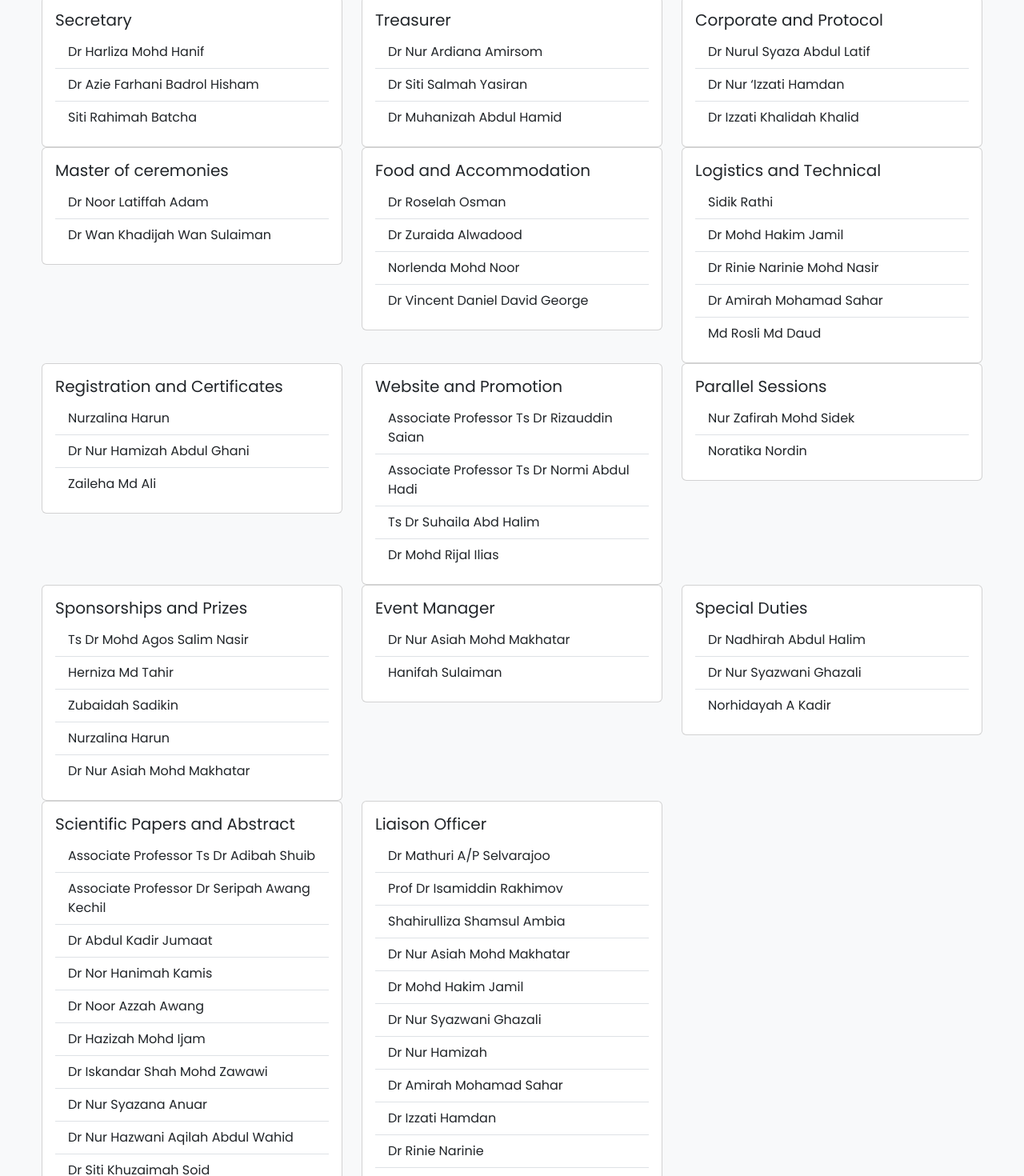
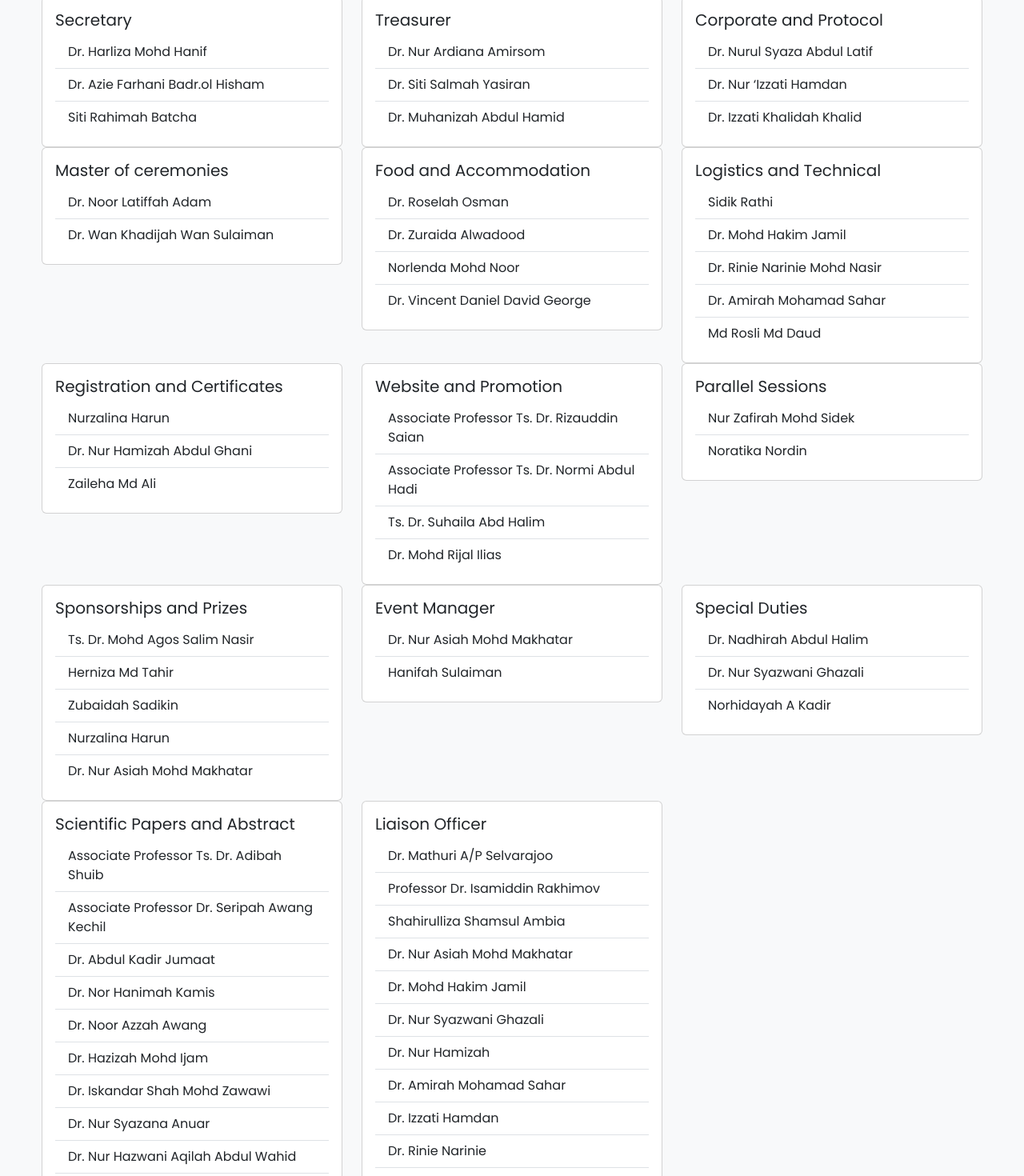
Before and after one commit to uicms2024/uicms2024.github.io, an Angular app: page /committee in a window 1280 px wide. Shown: the part 420-1890 px from the top of the page at 80% size. Built offline with nearby package versions, Linux system fonts and the light colour scheme.

Commit message:
Update Dr to Dr. and Ts to Ts.

```diff
--- a/src/app/committee/committee.component.html
+++ b/src/app/committee/committee.component.html
@@ -9,7 +9,7 @@
           <h5 class="card-title">Patron</h5>
           <ul class="list-group list-group-flush">
             <li class="list-group-item">
-              Professor Datuk Dr Shahrin bin Sahib &#64; Sahibuddin – Vice
+              Professor Datuk Dr. Shahrin bin Sahib &#64; Sahibuddin – Vice
               Chancellor UiTM
             </li>
           </ul>
@@ -18,7 +18,7 @@
             <h5 class="card-title">Vice Patron</h5>
             <ul class="list-group list-group-flush">
               <li class="list-group-item">
-                Professor Ts Dr Haryani Haron – Assistant Vice Chancellor KPPIM UiTM
+                Professor Ts. Dr. Haryani Haron – Assistant Vice Chancellor KPPIM UiTM
               </li>
             </ul>
           </div>
@@ -32,7 +32,7 @@
           <h5 class="card-title">Advisor</h5>
           <ul class="list-group list-group-flush">
             <li class="list-group-item">
-              Associate Professor Ts Dr Ahmad Zia Ul-Saufie Mohamad Japeri – Head of
+              Associate Professor Ts. Dr. Ahmad Zia Ul-Saufie Mohamad Japeri – Head of
               Study Center of Mathematical Sciences
             </li>
           </ul>
@@ -46,13 +46,13 @@
         <div class="card-body">
           <h5 class="card-title">Chairperson</h5>
           <ul class="list-group list-group-flush">
-            <li class="list-group-item">Associate Professor Dr Shaharuddin Cik Soh</li>
+            <li class="list-group-item">Associate Professor Dr. Shaharuddin Cik Soh</li>
           </ul>
         </div>
         <div class="card-body">
             <h5 class="card-title">Deputy Chairperson</h5>
             <ul class="list-group list-group-flush">
-              <li class="list-group-item">Dr Sumarni Abu Bakar</li>
+              <li class="list-group-item">Dr. Sumarni Abu Bakar</li>
             </ul>
           </div>
       </div>
@@ -64,8 +64,8 @@
         <div class="card-body">
           <h5 class="card-title">Secretary</h5>
           <ul class="list-group list-group-flush">
-            <li class="list-group-item">Dr Harliza Mohd Hanif</li>
-            <li class="list-group-item">Dr Azie Farhani Badrol Hisham</li>
+            <li class="list-group-item">Dr. Harliza Mohd Hanif</li>
+            <li class="list-group-item">Dr. Azie Farhani Badr.ol Hisham</li>
             <li class="list-group-item">Siti Rahimah Batcha</li>
           </ul>
         </div>
@@ -78,9 +78,9 @@
         <div class="card-body">
           <h5 class="card-title">Treasurer</h5>
           <ul class="list-group list-group-flush">
-            <li class="list-group-item">Dr Nur Ardiana Amirsom</li>
-            <li class="list-group-item">Dr Siti Salmah Yasiran</li>
-            <li class="list-group-item">Dr Muhanizah Abdul Hamid</li>
+            <li class="list-group-item">Dr. Nur Ardiana Amirsom</li>
+            <li class="list-group-item">Dr. Siti Salmah Yasiran</li>
+            <li class="list-group-item">Dr. Muhanizah Abdul Hamid</li>
           </ul>
         </div>
       </div>
@@ -92,9 +92,9 @@
         <div class="card-body">
           <h5 class="card-title">Corporate and Protocol</h5>
           <ul class="list-group list-group-flush">
-            <li class="list-group-item">Dr Nurul Syaza Abdul Latif</li>
-            <li class="list-group-item">Dr Nur ‘Izzati Hamdan</li>
-            <li class="list-group-item">Dr Izzati Khalidah Khalid</li>
+            <li class="list-group-item">Dr. Nurul Syaza Abdul Latif</li>
+            <li class="list-group-item">Dr. Nur ‘Izzati Hamdan</li>
+            <li class="list-group-item">Dr. Izzati Khalidah Khalid</li>
           </ul>
         </div>
       </div>
@@ -106,8 +106,8 @@
         <div class="card-body">
           <h5 class="card-title">Master of ceremonies</h5>
           <ul class="list-group list-group-flush">
-            <li class="list-group-item">Dr Noor Latiffah Adam</li>
-            <li class="list-group-item">Dr Wan Khadijah Wan Sulaiman</li>
+            <li class="list-group-item">Dr. Noor Latiffah Adam</li>
+            <li class="list-group-item">Dr. Wan Khadijah Wan Sulaiman</li>
           </ul>
         </div>
       </div>
@@ -119,10 +119,10 @@
         <div class="card-body">
           <h5 class="card-title">Food and Accommodation</h5>
           <ul class="list-group list-group-flush">
-            <li class="list-group-item">Dr Roselah Osman</li>
-            <li class="list-group-item">Dr Zuraida Alwadood</li>
+            <li class="list-group-item">Dr. Roselah Osman</li>
+            <li class="list-group-item">Dr. Zuraida Alwadood</li>
             <li class="list-group-item">Norlenda Mohd Noor</li>
-            <li class="list-group-item">Dr Vincent Daniel David George</li>
+            <li class="list-group-item">Dr. Vincent Daniel David George</li>
           </ul>
         </div>
       </div>
@@ -135,9 +135,9 @@
           <h5 class="card-title">Logistics and Technical</h5>
           <ul class="list-group list-group-flush">
             <li class="list-group-item">Sidik Rathi</li>
-            <li class="list-group-item">Dr Mohd Hakim Jamil</li>
-            <li class="list-group-item">Dr Rinie Narinie Mohd Nasir</li>
-            <li class="list-group-item">Dr Amirah Mohamad Sahar</li>
+            <li class="list-group-item">Dr. Mohd Hakim Jamil</li>
+            <li class="list-group-item">Dr. Rinie Narinie Mohd Nasir</li>
+            <li class="list-group-item">Dr. Amirah Mohamad Sahar</li>
             <li class="list-group-item">Md Rosli Md Daud</li>
           </ul>
         </div>
@@ -151,7 +151,7 @@
           <h5 class="card-title">Registration and Certificates</h5>
           <ul class="list-group list-group-flush">
             <li class="list-group-item">Nurzalina Harun</li>
-            <li class="list-group-item">Dr Nur Hamizah Abdul Ghani</li>
+            <li class="list-group-item">Dr. Nur Hamizah Abdul Ghani</li>
             <li class="list-group-item">Zaileha Md Ali</li>
           </ul>
         </div>
@@ -164,10 +164,10 @@
         <div class="card-body">
           <h5 class="card-title">Website and Promotion</h5>
           <ul class="list-group list-group-flush">
-            <li class="list-group-item">Associate Professor Ts Dr Rizauddin Saian</li>
-            <li class="list-group-item">Associate Professor Ts Dr Normi Abdul Hadi</li>
-            <li class="list-group-item">Ts Dr Suhaila Abd Halim</li>
-            <li class="list-group-item">Dr Mohd Rijal Ilias</li>
+            <li class="list-group-item">Associate Professor Ts. Dr. Rizauddin Saian</li>
+            <li class="list-group-item">Associate Professor Ts. Dr. Normi Abdul Hadi</li>
+            <li class="list-group-item">Ts. Dr. Suhaila Abd Halim</li>
+            <li class="list-group-item">Dr. Mohd Rijal Ilias</li>
           </ul>
         </div>
       </div>
@@ -192,11 +192,11 @@
         <div class="card-body">
           <h5 class="card-title">Sponsorships and Prizes</h5>
           <ul class="list-group list-group-flush">
-            <li class="list-group-item">Ts Dr Mohd Agos Salim Nasir</li>
+            <li class="list-group-item">Ts. Dr. Mohd Agos Salim Nasir</li>
             <li class="list-group-item">Herniza Md Tahir</li>
             <li class="list-group-item">Zubaidah Sadikin</li>
             <li class="list-group-item">Nurzalina Harun</li>
-            <li class="list-group-item">Dr Nur Asiah Mohd Makhatar</li>
+            <li class="list-group-item">Dr. Nur Asiah Mohd Makhatar</li>
           </ul>
         </div>
       </div>
@@ -209,7 +209,7 @@
           <div class="card-body">
             <h5 class="card-title">Event Manager</h5>
             <ul class="list-group list-group-flush">
-              <li class="list-group-item">Dr Nur Asiah Mohd Makhatar</li>
+              <li class="list-group-item">Dr. Nur Asiah Mohd Makhatar</li>
               <li class="list-group-item">Hanifah Sulaiman</li>
             </ul>
           </div>
@@ -223,8 +223,8 @@
             <div class="card-body">
               <h5 class="card-title">Special Duties</h5>
               <ul class="list-group list-group-flush">
-                <li class="list-group-item">Dr Nadhirah Abdul Halim</li>
-                <li class="list-group-item">Dr Nur Syazwani Ghazali</li>
+                <li class="list-group-item">Dr. Nadhirah Abdul Halim</li>
+                <li class="list-group-item">Dr. Nur Syazwani Ghazali</li>
                 <li class="list-group-item">Norhidayah A Kadir</li>
               </ul>
             </div>
@@ -238,16 +238,16 @@
         <div class="card-body">
           <h5 class="card-title">Scientific Papers and Abstract</h5>
           <ul class="list-group list-group-flush">
-            <li class="list-group-item">Associate Professor Ts Dr Adibah Shuib</li>
-            <li class="list-group-item">Associate Professor Dr Seripah Awang Kechil</li>
-            <li class="list-group-item">Dr Abdul Kadir Jumaat</li>
-            <li class="list-group-item">Dr Nor Hanimah Kamis</li>
-            <li class="list-group-item">Dr Noor Azzah Awang</li>
-            <li class="list-group-item">Dr Hazizah Mohd Ijam</li>
-            <li class="list-group-item">Dr Iskandar Shah Mohd Zawawi</li>
-            <li class="list-group-item">Dr Nur Syazana Anuar</li>
-            <li class="list-group-item">Dr Nur Hazwani Aqilah Abdul Wahid</li>
-            <li class="list-group-item">Dr Siti Khuzaimah Soid</li>
+            <li class="list-group-item">Associate Professor Ts. Dr. Adibah Shuib</li>
+            <li class="list-group-item">Associate Professor Dr. Seripah Awang Kechil</li>
+            <li class="list-group-item">Dr. Abdul Kadir Jumaat</li>
+            <li class="list-group-item">Dr. Nor Hanimah Kamis</li>
+            <li class="list-group-item">Dr. Noor Azzah Awang</li>
+            <li class="list-group-item">Dr. Hazizah Mohd Ijam</li>
+            <li class="list-group-item">Dr. Iskandar Shah Mohd Zawawi</li>
+            <li class="list-group-item">Dr. Nur Syazana Anuar</li>
+            <li class="list-group-item">Dr. Nur Hazwani Aqilah Abdul Wahid</li>
+            <li class="list-group-item">Dr. Siti Khuzaimah Soid</li>
           </ul>
         </div>
       </div>
@@ -259,18 +259,18 @@
         <div class="card-body">
           <h5 class="card-title">Liaison Officer</h5>
           <ul class="list-group list-group-flush">
-            <li class="list-group-item">Dr Mathuri A/P Selvarajoo</li>
-            <li class="list-group-item">Prof Dr Isamiddin Rakhimov</li>
+            <li class="list-group-item">Dr. Mathuri A/P Selvarajoo</li>
+            <li class="list-group-item">Professor Dr. Isamiddin Rakhimov</li>
             <li class="list-group-item">Shahirulliza Shamsul Ambia</li>
-            <li class="list-group-item">Dr Nur Asiah Mohd Makhatar</li>
-            <li class="list-group-item">Dr Mohd Hakim Jamil</li>
-            <li class="list-group-item">Dr Nur Syazwani Ghazali</li>
-            <li class="list-group-item">Dr Nur Hamizah</li>
-            <li class="list-group-item">Dr Amirah Mohamad Sahar</li>
-            <li class="list-group-item">Dr Izzati Hamdan</li>
-            <li class="list-group-item">Dr Rinie Narinie</li>
-            <li class="list-group-item">Dr Muhanizah Abdul Hamid</li>
-            <li class="list-group-item">Dr Nurul Syaza Abdul Latif</li>
+            <li class="list-group-item">Dr. Nur Asiah Mohd Makhatar</li>
+            <li class="list-group-item">Dr. Mohd Hakim Jamil</li>
+            <li class="list-group-item">Dr. Nur Syazwani Ghazali</li>
+            <li class="list-group-item">Dr. Nur Hamizah</li>
+            <li class="list-group-item">Dr. Amirah Mohamad Sahar</li>
+            <li class="list-group-item">Dr. Izzati Hamdan</li>
+            <li class="list-group-item">Dr. Rinie Narinie</li>
+            <li class="list-group-item">Dr. Muhanizah Abdul Hamid</li>
+            <li class="list-group-item">Dr. Nurul Syaza Abdul Latif</li>
           </ul>
         </div>
       </div>
```
